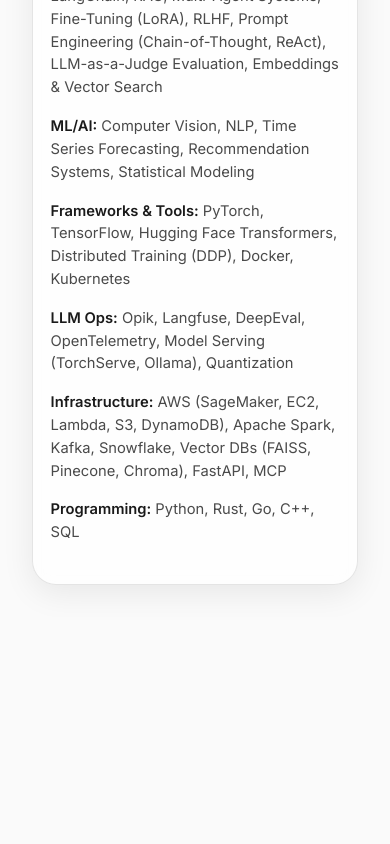
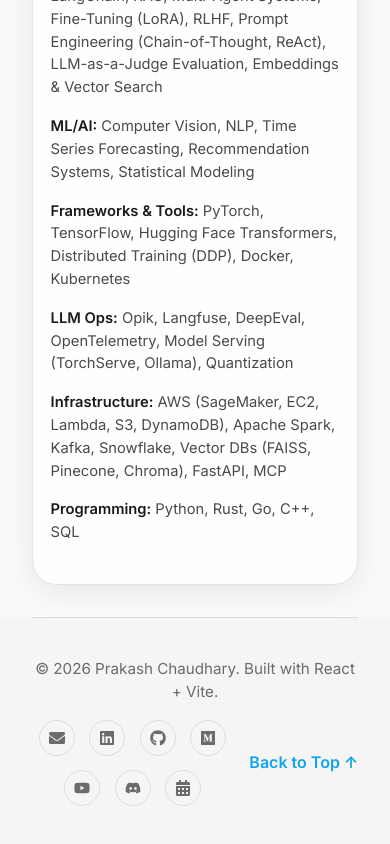
Before and after one commit to connectwithprakash/connectwithprakash.github.io, a React (Vite) app: page /resume in a window 390 px wide. Shown: the part 5207-6051 px from the top of the page. Before the commit the page ends 5824 px from the top, so only its background shows below. Built offline with nearby package versions, Linux system fonts and the light colour scheme.

Commit message:
refactor(footer): make footer global and compact

```diff
--- a/src/App.jsx
+++ b/src/App.jsx
@@ -3,6 +3,7 @@ import { BrowserRouter, Navigate, Routes, Route } from 'react-router-dom';
 import { MotionConfig } from 'framer-motion';
 import { ThemeProvider } from './context/ThemeContext';
 import Navigation from './components/Navigation';
+import Contact from './components/Contact';
 import ScrollToTop from './components/ScrollToTop';
 import Particles from './components/Particles';
 
@@ -50,6 +51,7 @@ function App() {
               <Route path="/project/:id" element={<ProjectDetail />} />
             </Routes>
           </Suspense>
+          <Contact />
         </div>
         </BrowserRouter>
       </ThemeProvider>
--- a/src/components/Contact.css
+++ b/src/components/Contact.css
@@ -195,12 +195,11 @@
 .footer {
   padding: 2.5rem 0;
   border-top: 1px solid var(--glass-border);
-  display: flex;
-  flex-direction: column;
-  justify-content: center;
+  display: grid;
+  grid-template-columns: minmax(0, 1fr) auto auto;
+  justify-content: space-between;
   align-items: center;
-  gap: 1rem;
-  text-align: center;
+  gap: 1.5rem;
 }
 
 .footer-connection-links {
@@ -295,7 +294,21 @@
   }
 
   .footer {
-    flex-direction: column;
+    grid-template-columns: minmax(0, 1fr) auto;
+    gap: 1rem;
     text-align: center;
   }
+
+  .footer p {
+    grid-column: 1 / -1;
+    justify-self: center;
+  }
+
+  .footer-connection-links {
+    justify-self: start;
+  }
+
+  .footer-links {
+    justify-self: end;
+  }
 }
--- a/src/pages/Home.jsx
+++ b/src/pages/Home.jsx
@@ -1,7 +1,6 @@
 import Hero from '../components/Hero';
 import News from '../components/News';
 import Projects from '../components/Projects';
-import Contact from '../components/Contact';
 import SEO from '../components/SEO';
 import StructuredData from '../components/StructuredData';
 
@@ -18,7 +17,6 @@ const Home = () => {
       <Hero />
       <Projects />
       <News />
-      <Contact />
     </>
   );
 };
```
